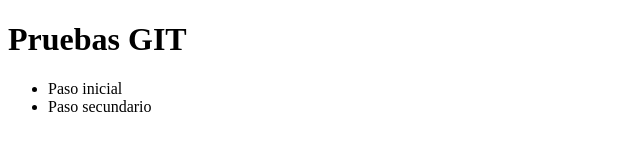
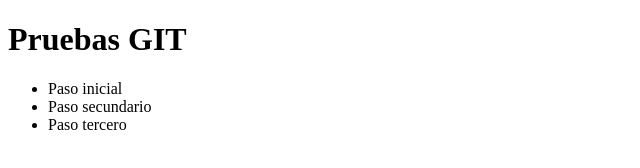
Before and after one commit to izancluac/izanlopez.pp, a plain HTML site: page index.html in a window 1280 px wide. Shown: the whole page, without its empty margins (0-640 px from the left). Drawn offline with Linux system fonts and the light colour scheme.

Commit message:
siguiente

```diff
--- a/index.html
+++ b/index.html
@@ -8,6 +8,7 @@
 			Paso inicial
 		</li>
 		<li>Paso secundario</li>
+		<li>Paso tercero</li>
 	</ul>
 </body>
 </html>
```
